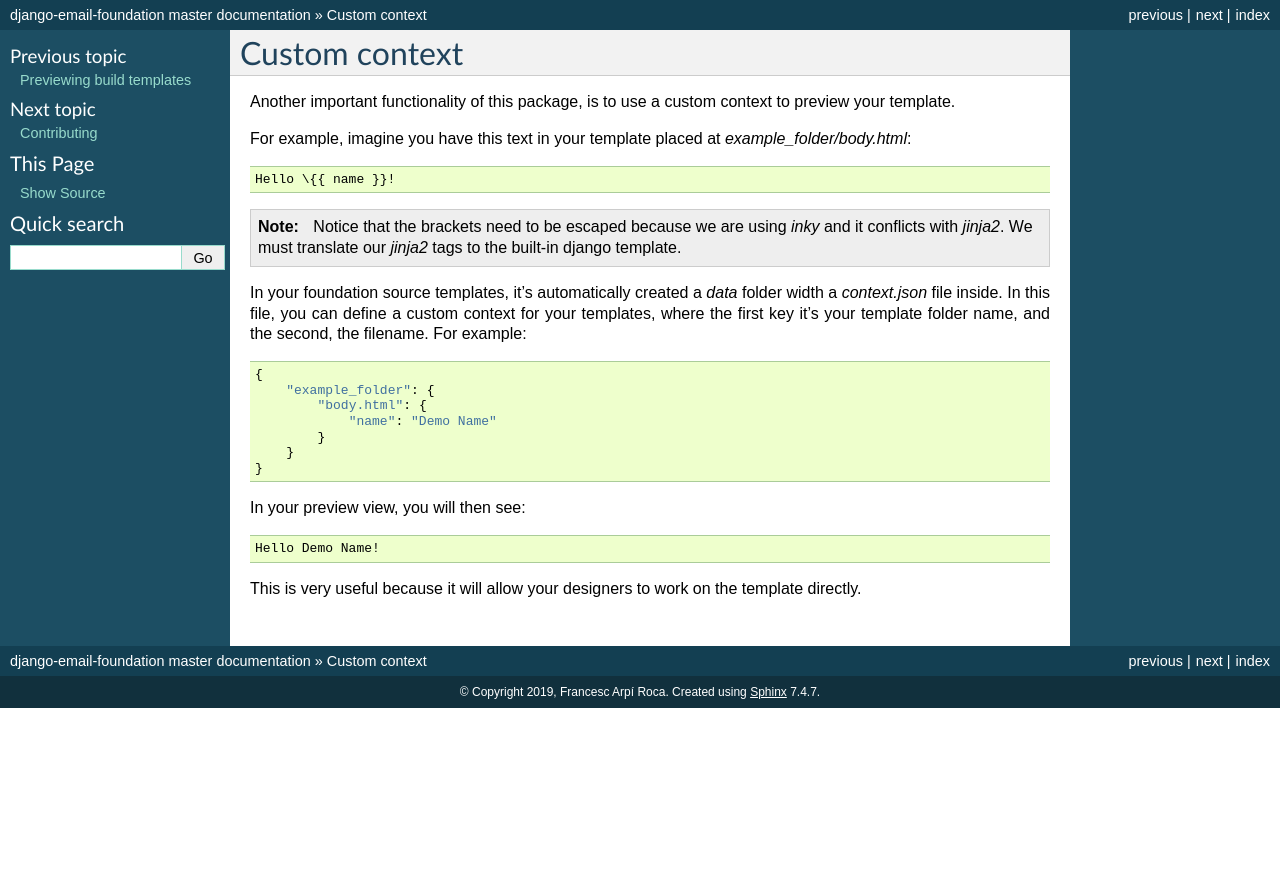
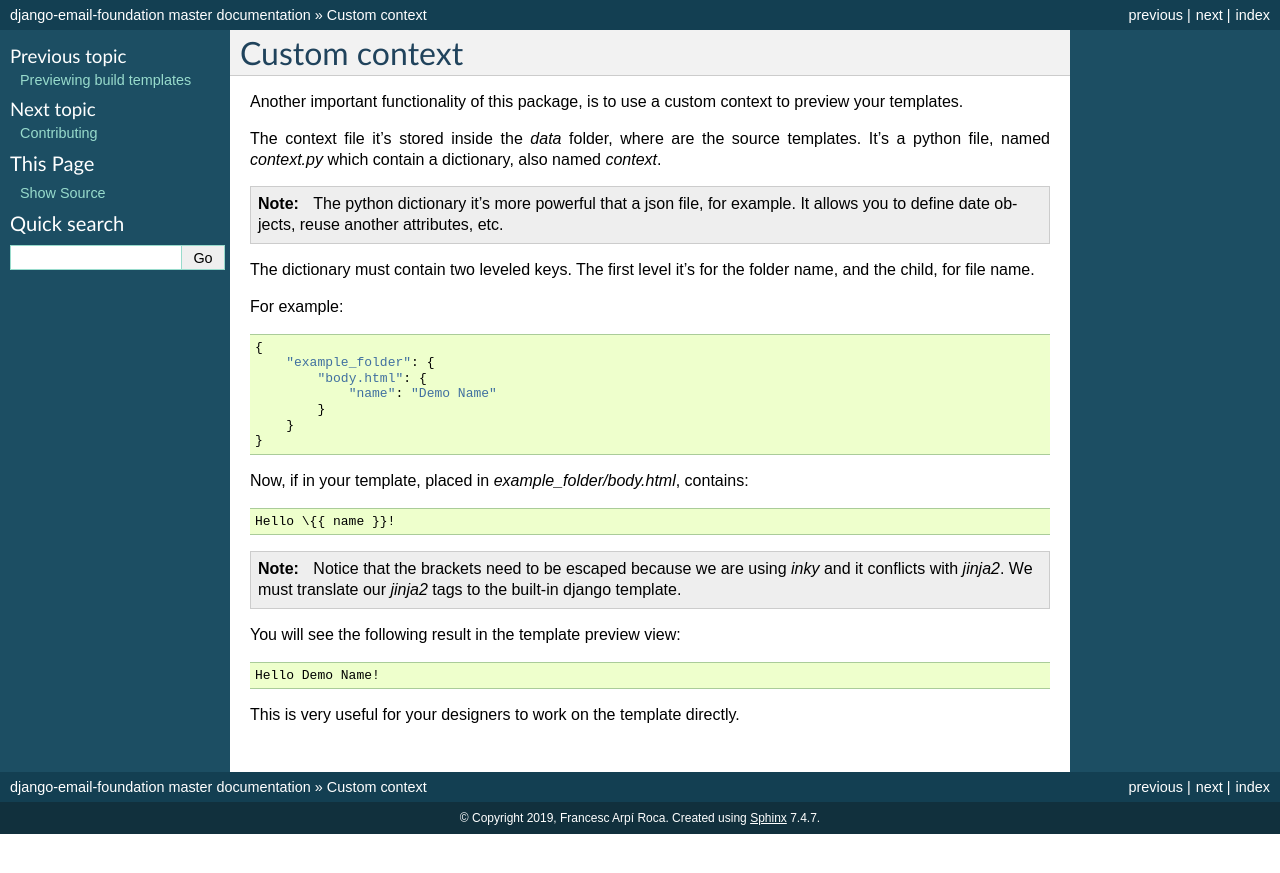
Before and after one commit to APSL/django-email-foundation, a Sphinx documentation site: the page built from docs/context.rst, in a window 1280 px wide. Shown: the top 873 px of the page. Built offline with Sphinx 7.4.7, drawn with Linux system fonts in a browser that asks for light colours.

Commit message:
The context file replaced by a python dictionary

```diff
--- a/django_email_foundation/__init__.py
+++ b/django_email_foundation/__init__.py
@@ -1 +1 @@
-__VERSION__ = '0.0.6'
+__VERSION__ = '0.0.7'
--- a/docs/context.rst
+++ b/docs/context.rst
@@ -2,19 +2,17 @@
 Custom context
 ==============
 
-Another important functionality of this package, is to use a custom context to preview your template.
+Another important functionality of this package, is to use a custom context to preview your templates.
 
-For example, imagine you have this text in your template placed at *example_folder/body.html*::
+The context file it's stored inside the *data* folder, where are the source templates. It's a python file, named
+*context.py* which contain a dictionary, also named *context*.
 
-    Hello \{{ name }}!
+.. note:: The python dictionary it's more powerful that a json file, for example. It allows you to define date objects, reuse
+   another attributes, etc.
 
+The dictionary must contain two leveled keys. The first level it's for the folder name, and the child, for file name.
 
-.. note:: Notice that the brackets need to be escaped because we are using *inky* and it conflicts with *jinja2*.
- We must translate our *jinja2* tags to the built-in django template.
-
-In your foundation source templates, it's automatically created a *data* folder width a *context.json* file inside.
-In this file, you can define a custom context for your templates, where the first key it's your template folder name,
-and the second, the filename. For example::
+For example::
 
     {
         "example_folder": {
@@ -24,9 +22,17 @@ and the second, the filename. For example::
         }
     }
 
-In your preview view, you will then see::
+Now, if in your template, placed in *example_folder/body.html*, contains::
+
+    Hello \{{ name }}!
+
+
+.. note:: Notice that the brackets need to be escaped because we are using *inky* and it conflicts with *jinja2*.
+ We must translate our *jinja2* tags to the built-in django template.
+
+You will see the following result in the template preview view::
 
     Hello Demo Name!
 
 
-This is very useful because it will allow your designers to work on the template directly.
+This is very useful for your designers to work on the template directly.
```
Also changed, not shown: 6 other files.
